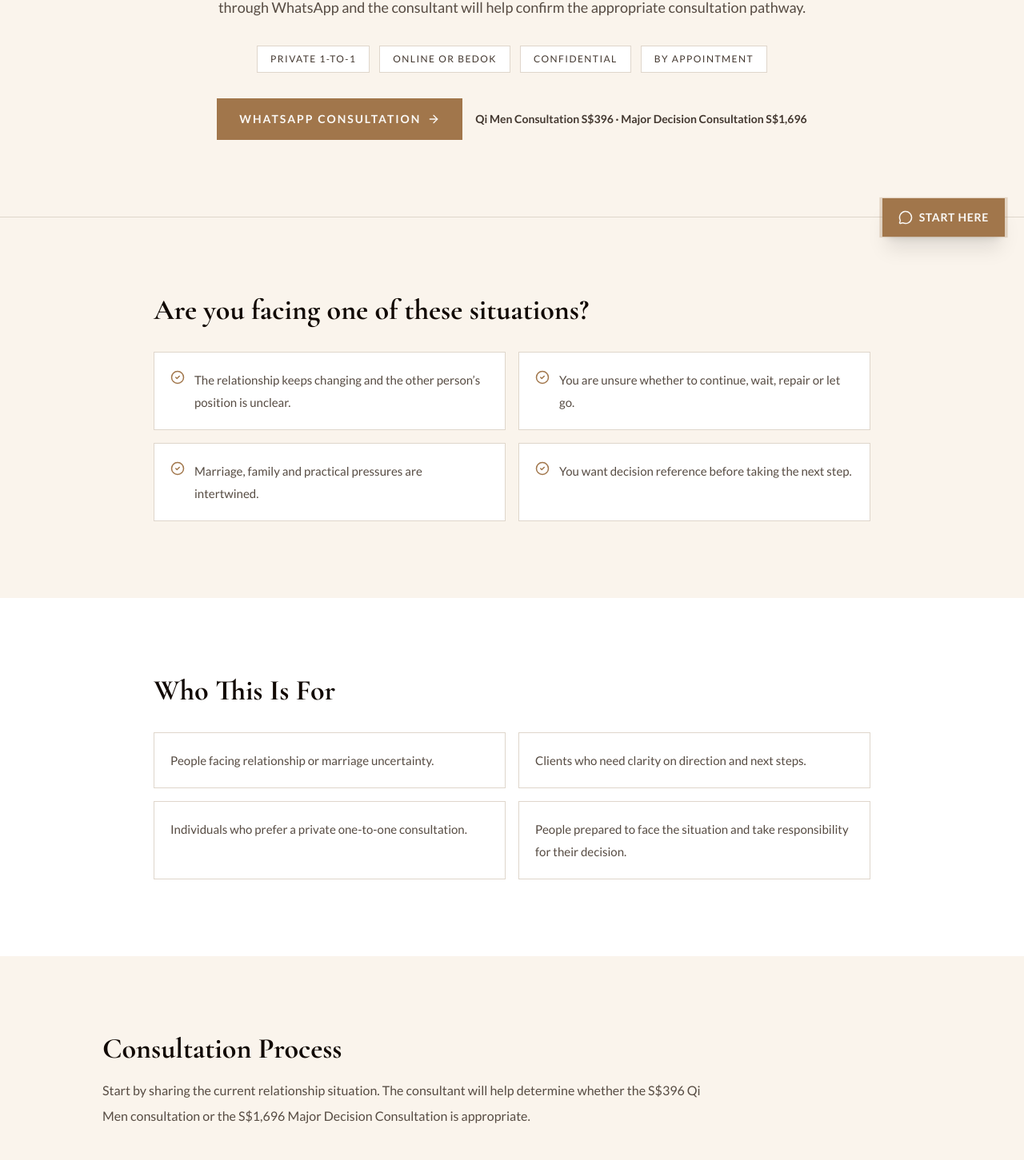
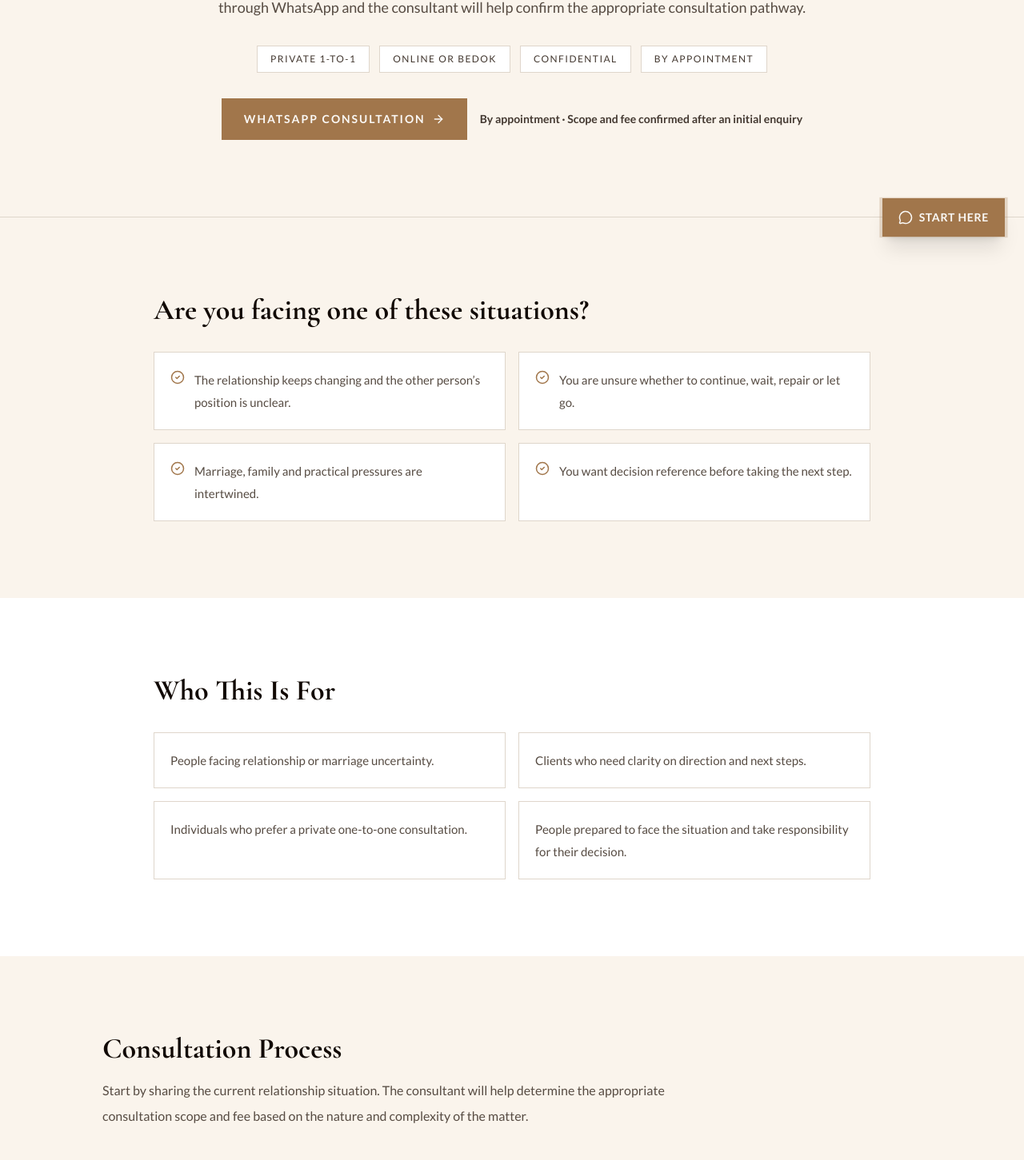
Before and after one commit to BODHIWONG/qmfeng-website, a Next.js app: page /en/relationship-clarity-reading-singapore in a window 1280 px wide. Shown: the part 480-1931 px from the top of the page at 80% size. Built offline with nearby package versions, Linux system fonts and the light colour scheme.

Commit message:
Remove public consultation pricing
Replace public consultation prices with appointment-based, scope-confirmed wording.

```diff
--- a/app/enterprise-strategic-health-diagnostic/page.tsx
+++ b/app/enterprise-strategic-health-diagnostic/page.tsx
@@ -38,10 +38,10 @@ const content: ServicePageContent = {
     "启明遁甲企业战略健康诊断，专为企业主、创始人与管理层设计，通过奇门决策、经营结构分析、人事合作判断与企业空间观察，帮助企业看清当前经营状态、隐藏风险与下一阶段调整方向。",
   heroSubtitleEn:
     "Qimen Strategy Enterprise Strategic Health Diagnostic is designed for business owners, founders and management teams. It reviews decision timing, business structure, people dynamics and business environment to clarify current condition, hidden risks and next-stage adjustment direction.",
-  trustPointsZh: ["企业方向", "人事合作", "空间支持力", "S$3,996 起"],
-  trustPointsEn: ["Business Direction", "People & Partnership", "Space Support", "From S$3,996"],
-  priceZh: "S$3,996 起｜按企业范围确认",
-  priceEn: "From S$3,996 · Scope-Based Pricing",
+  trustPointsZh: ["企业方向", "人事合作", "空间支持力", "预约制咨询"],
+  trustPointsEn: ["Business Direction", "People & Partnership", "Space Support", "By Appointment"],
+  priceZh: "预约制｜按企业服务范围确认",
+  priceEn: "By Appointment · Scope-Based Pricing",
   symptomsTitleZh: "企业是否出现这些信号？",
   symptomsTitleEn: "Is your business showing these signals?",
   symptomsZh: [
@@ -95,8 +95,8 @@ const content: ServicePageContent = {
     {
       qZh: "费用如何确认？",
       qEn: "How is the fee confirmed?",
-      aZh: "企业战略健康诊断 S$3,996 起。最终费用会根据企业规模、问题复杂度、是否到场、是否包含空间判断与交付深度确认。",
-      aEn: "Enterprise Strategic Health Diagnostic starts from S$3,996. Final fee depends on business size, complexity, on-site requirements, space review and deliverable depth.",
+      aZh: "企业战略健康诊断的费用会根据企业规模、问题复杂度、是否需要现场服务、空间评估范围与交付深度确认。",
+      aEn: "The Enterprise Strategic Health Diagnostic fee is confirmed based on business size, complexity, on-site requirements, spatial review and deliverable depth.",
     },
     {
       qZh: "适合做年度顾问前的入口吗？",
@@ -107,8 +107,8 @@ const content: ServicePageContent = {
   ],
   ctaTitleZh: "先看清企业系统，再决定下一步动作",
   ctaTitleEn: "Clarify the business system before your next move",
-  ctaBodyZh: "企业战略健康诊断适合企业卡住、准备扩张、转型、搬迁、合作或调整团队前进行。基础诊断 S$3,996 起。",
-  ctaBodyEn: "Enterprise Strategic Health Diagnostic is suitable when the business is stuck or before expansion, transformation, relocation, partnership or team adjustment. Entry diagnostic starts from S$3,996.",
+  ctaBodyZh: "企业战略健康诊断适合企业卡住、准备扩张、转型、搬迁、合作或调整团队前进行。具体服务范围与费用将在初步沟通后确认。",
+  ctaBodyEn: "Enterprise Strategic Health Diagnostic is suitable when the business is stuck or before expansion, transformation, relocation, partnership or team adjustment. Scope and fees are confirmed after an initial enquiry.",
   waTextZh: "你好，启明遁甲 Qimen Strategy，我想预约企业战略健康诊断。",
   waTextEn: "Hello Qimen Strategy, I would like to book an Enterprise Strategic Health Diagnostic."
 };
--- a/app/personal-life-state-diagnostic/page.tsx
+++ b/app/personal-life-state-diagnostic/page.tsx
@@ -41,10 +41,10 @@ const content: ServicePageContent = {
     "启明遁甲个人重大决策咨询，适合正在面对事业方向、关系进退、搬迁、投资、家庭选择或人生阶段转折的人。通过奇门遁甲与现实处境分析，帮助你在行动前看清时机、方向、人事关系、状态消耗与下一步代价。",
   heroSubtitleEn:
     "Qimen Strategy Personal Major Decision Advisory is designed for clients facing career direction, relationship choices, relocation, investment, family decisions or major life transitions. It reviews timing, direction, people dynamics, state and practical cost before action.",
-  trustPointsZh: ["事业方向", "关系选择", "搬迁投资", "S$398 起"],
-  trustPointsEn: ["Career Direction", "Relationship Choice", "Move & Investment", "From S$398"],
-  priceZh: "S$398 起｜按复杂度确认",
-  priceEn: "From S$398 · Scope-Based Pricing",
+  trustPointsZh: ["事业方向", "关系选择", "搬迁投资", "预约制咨询"],
+  trustPointsEn: ["Career Direction", "Relationship Choice", "Move & Investment", "By Appointment"],
+  priceZh: "预约制｜按服务范围确认",
+  priceEn: "By Appointment · Scope-Based Pricing",
   symptomsTitleZh: "适合哪些情况？",
   symptomsTitleEn: "Which situations is this for?",
   symptomsZh: [
@@ -98,8 +98,8 @@ const content: ServicePageContent = {
     {
       qZh: "费用如何确认？",
       qEn: "How is the fee confirmed?",
-      aZh: "个人重大决策咨询 S$398 起。若涉及复杂情感关系、婚姻、多方关系、投资判断、搬迁风水或后续顾问支持，将根据范围确认费用。",
-      aEn: "Personal Major Decision Advisory starts from S$398. Complex relationship, marriage, multi-party, investment, relocation Feng Shui or follow-up advisory cases are scoped separately.",
+      aZh: "个人重大决策咨询的费用会根据问题复杂度、影响范围、所需分析深度及后续支持需求确认。",
+      aEn: "Fees for Personal Major Decision Advisory are confirmed based on complexity, impact, depth of analysis and any follow-up support required.",
     },
     {
       qZh: "需要准备什么？",
@@ -110,8 +110,8 @@ const content: ServicePageContent = {
   ],
   ctaTitleZh: "先看清局势，再决定下一步",
   ctaTitleEn: "Clarify the situation before deciding your next step",
-  ctaBodyZh: "个人重大决策咨询适合正在面对事业、关系、搬迁、投资、家庭或人生方向卡点的人。基础咨询 S$398 起。",
-  ctaBodyEn: "Personal Major Decision Advisory is suitable for clients facing career, relationship, relocation, investment, family or life-direction decisions. Entry consultation starts from S$398.",
+  ctaBodyZh: "个人重大决策咨询适合正在面对事业、关系、搬迁、投资、家庭或人生方向卡点的人。具体服务范围与费用将在初步沟通后确认。",
+  ctaBodyEn: "Personal Major Decision Advisory is suitable for clients facing career, relationship, relocation, investment, family or life-direction decisions. Scope and fees are confirmed after an initial enquiry.",
   waTextZh: "你好，启明遁甲 Qimen Strategy，我想预约个人重大决策咨询。",
   waTextEn: "Hello Qimen Strategy, I would like to book a Personal Major Decision Advisory session."
 };
--- a/app/relationship-clarity-reading-singapore/page.tsx
+++ b/app/relationship-clarity-reading-singapore/page.tsx
@@ -6,7 +6,7 @@ import { relationshipPageContent } from "@/lib/relationship-page-data";
 export const metadata: Metadata = {
   title: "Relationship & Marriage Advisory Singapore｜Qimen Strategy",
   description:
-    "Private relationship and marriage advisory in Singapore. Share the situation first and Qimen Strategy will help confirm whether a S$398 focused consultation, S$698 in-depth consultation or S$998 major decision consultation is appropriate.",
+    "Private relationship and marriage advisory in Singapore. Share the situation first and Qimen Strategy will confirm the appropriate consultation scope and fee based on your needs.",
   keywords: [
     "Relationship consultation Singapore",
     "Marriage consultation Singapore",
--- a/lib/relationship-page-data.ts
+++ b/lib/relationship-page-data.ts
@@ -13,8 +13,8 @@ export const relationshipPageContent: ServicePageContent = {
     "For relationship, marriage, direction and stay-or-leave decisions. Briefly share the situation through WhatsApp and the consultant will help confirm the appropriate consultation pathway.",
   trustPointsZh: ["私密一对一", "线上或 Bedok", "咨询内容保密", "预约制"],
   trustPointsEn: ["Private 1-to-1", "Online or Bedok", "Confidential", "By Appointment"],
-  priceZh: "奇门遁甲咨询 S$396｜重大决策咨询 S$1,696",
-  priceEn: "Qi Men Consultation S$396 · Major Decision Consultation S$1,696",
+  priceZh: "预约制｜了解需求后确认服务范围与费用",
+  priceEn: "By appointment · Scope and fee confirmed after an initial enquiry",
   symptomsTitleZh: "你是否正在面对这些情况？",
   symptomsTitleEn: "Are you facing one of these situations?",
   symptomsZh: [
@@ -46,9 +46,9 @@ export const relationshipPageContent: ServicePageContent = {
   approachTitleZh: "咨询流程",
   approachTitleEn: "Consultation Process",
   approachIntroZh:
-    "先说明目前的关系情况。顾问会根据问题性质，协助确认适合 S$396 奇门遁甲咨询，或 S$1,696 重大决策咨询。",
+    "先说明目前的关系情况。顾问会根据问题性质与复杂度，协助确认适合的咨询服务范围与费用。",
   approachIntroEn:
-    "Start by sharing the current relationship situation. The consultant will help determine whether the S$396 Qi Men consultation or the S$1,696 Major Decision Consultation is appropriate.",
+    "Start by sharing the current relationship situation. The consultant will help determine the appropriate consultation scope and fee based on the nature and complexity of the matter.",
   steps: [
     {
       titleZh: "说明情况",
@@ -103,8 +103,8 @@ export const relationshipPageContent: ServicePageContent = {
     {
       qZh: "感情问题应该选择哪一种咨询？",
       qEn: "Which consultation should I choose for a relationship concern?",
-      aZh: "请先通过 WhatsApp 简要说明情况。顾问会协助确认适合 S$396 奇门遁甲咨询，或 S$1,696 重大决策咨询。",
-      aEn: "Briefly share the situation through WhatsApp. The consultant will help confirm whether the S$396 Qi Men consultation or S$1,696 Major Decision Consultation is appropriate.",
+      aZh: "请先通过 WhatsApp 简要说明情况。顾问会根据问题复杂度、分析深度与实际服务范围，协助确认适合的咨询方案与费用。",
+      aEn: "Briefly share the situation through WhatsApp. The consultant will confirm the appropriate consultation scope and fee based on complexity, depth of analysis and actual needs.",
     },
     {
       qZh: "咨询内容是否保密？",
```
